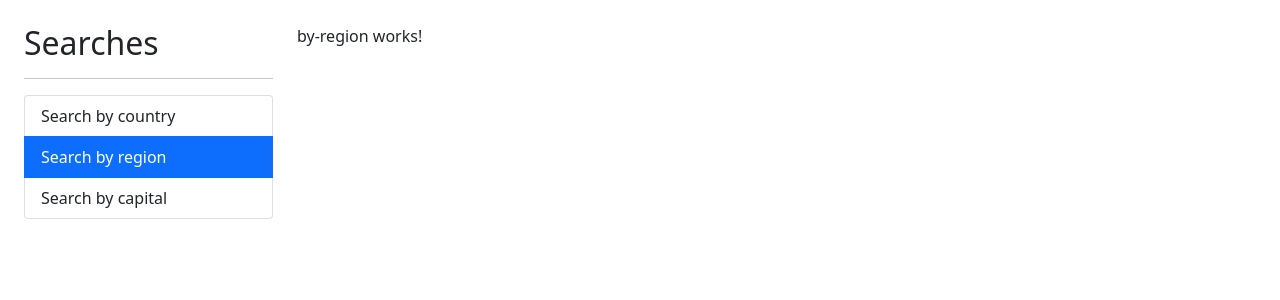
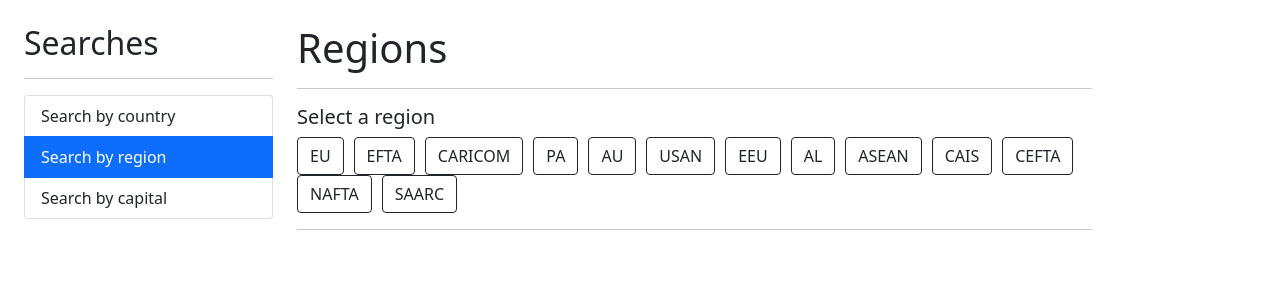
Before and after one commit to drag-code/countries-app, an Angular app: page /region in a window 1280 px wide. Shown: the top 300 px of the page. Built offline with nearby package versions, Linux system fonts and the light colour scheme.

Commit message:
Add search by region

```diff
--- a/src/app/countries/pages/by-region/by-region.component.css
+++ b/src/app/countries/pages/by-region/by-region.component.css
@@ -0,0 +1,3 @@
+button {
+    margin-right: 10px;
+}
--- a/src/app/countries/pages/by-region/by-region.component.html
+++ b/src/app/countries/pages/by-region/by-region.component.html
@@ -1 +1,39 @@
-<p>by-region works!</p>
+<h1>Regions</h1>
+<hr>
+
+<h5>Select a region</h5>
+<!--
+    Conditional class
+    [class.btn-dark]="region === selectedRegion"
+-->
+
+<!--
+    Conditional class 2
+    [ngClass]="{
+            'btn-dark': region === selectedRegion,
+            'btn-outline-dark': region !== selectedRegion
+    }"
+-->
+<div class="row">
+    <div class="col">
+        <button
+        [title]="region.description"
+        (click)="search(region.code)"
+        [class]="getSelectedClass(region.code)"
+        *ngFor="let region of regions">{{region.code}}
+        </button>
+    </div>
+</div>
+<hr>
+
+<div class="alert alert-danger" *ngIf="!hasResults; else showResults">
+    Country not found, try another one
+</div>
+
+<ng-template #showResults>
+    <div class="row" *ngIf="countries.length > 0">
+        <div class="col">
+            <app-country-table [countries]="countries"></app-country-table>
+        </div>
+    </div>
+</ng-template>
--- a/src/app/countries/pages/by-region/by-region.component.ts
+++ b/src/app/countries/pages/by-region/by-region.component.ts
@@ -1,4 +1,6 @@
 import { Component, OnInit } from '@angular/core';
+import { CountryService } from '../../services/country.service';
+import { Country } from '../../interfaces/CountryByNameResponse.interface';
 
 @Component({
   selector: 'app-by-region',
@@ -7,9 +9,81 @@
 })
 export class ByRegionComponent implements OnInit {
 
-  constructor() { }
+  regions : any[] = [
+    {
+      code: "EU",
+      description: "European Union"
+    },
+    {
+      code: "EFTA",
+      description: "European Free Trade Association"
+    },
+    {
+      code: "CARICOM",
+      description: "Caribbean Community"
+    },
+    {
+      code: "PA",
+      description: "Pacific Alliance"
+    },
+    {
+      code: "AU",
+      description: "African Union"
+    },
+    {
+      code: "USAN",
+      description: "Union of South American Nations"
+    },
+    {
+      code: "EEU",
+      description: "Eurasian Economic Union"
+    },
+    {
+      code: "AL",
+      description: "Arab League"
+    },
+    {
+      code: "ASEAN",
+      description: "Association of Southeast Asian Nations"
+    },
+    {
+      code: "CAIS",
+      description: "Central American Integration System"
+    },
+    {
+      code: "CEFTA",
+      description: "Central European Free Trade Agreement"
+    },
+    {
+      code: "NAFTA",
+      description: "North American Free Trade Agreement"
+    },
+    {
+      code: "SAARC",
+      description: "South Asian Association for Regional Cooperation"
+    }
+  ];
+  selectedRegion : string = "";
+  countries: Country[] = [];
+  hasResults: boolean = true;
+  constructor(private httpClient: CountryService) { }
 
   ngOnInit(): void {
   }
 
+  search(region: string) {
+    this.selectedRegion = region;
+    this.httpClient.getByRegion(this.selectedRegion)
+      .subscribe(countries => {
+        if (countries.length > 0) {
+          this.countries = countries;
+          this.hasResults = true;
+        } else this.hasResults = false;
+      });
+  }
+
+  getSelectedClass(region: string) {
+    return (region === this.selectedRegion) ? 'btn btn-dark' : 'btn btn-outline-dark';
+  }
+
 }
--- a/src/app/countries/services/country.service.ts
+++ b/src/app/countries/services/country.service.ts
@@ -26,4 +26,9 @@
     const url = `${this.BASEURL}/alpha/${code}`;
     return this.httpClient.get<Country>(url);
   }
+
+  getByRegion(regionalbloc: string): Observable<Country[]> {
+    const url = `${this.BASEURL}/regionalbloc/${regionalbloc}`;
+    return this.httpClient.get<Country[]>(url);
+  }
 }
```
